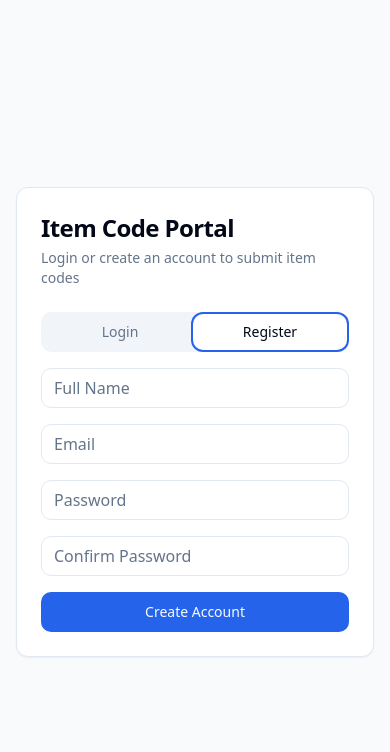
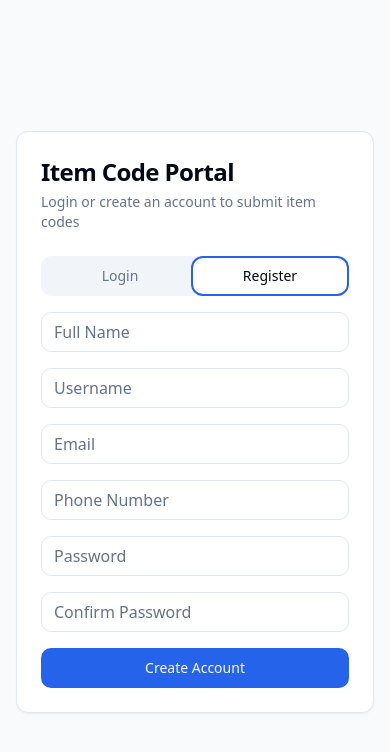
Before and after one commit to actg5grafindo/admin-pro-v005v, a React (Vite) app: page / in a window 390 px wide. Both pictures are taken after a click on the tab "Register". Shown: the top 752 px of the page. Built offline with nearby package versions, Linux system fonts and the light colour scheme.

Commit message:
Add phone number to registration and login
Updated the registration form to include a phone number field. Modified the login functionality to allow users to log in using their username, email, or phone number.
[skip gpt_engineer]

```diff
--- a/src/pages/Login.tsx
+++ b/src/pages/Login.tsx
@@ -9,12 +9,14 @@ import { toast } from "sonner";
 const Login = ({ role }: { role: "admin" | "submitter" }) => {
   const navigate = useNavigate();
   const [loginData, setLoginData] = useState({
-    email: "",
+    identifier: "", // Can be username, email, or phone
     password: "",
   });
   const [registerData, setRegisterData] = useState({
     name: "",
+    username: "",
     email: "",
+    phoneNumber: "",
     password: "",
     confirmPassword: "",
   });
@@ -22,7 +24,7 @@ const Login = ({ role }: { role: "admin" | "submitter" }) => {
   const handleLogin = (e: React.FormEvent) => {
     e.preventDefault();
     // This is a mock login - in real app we'd integrate with auth system
-    if (loginData.email && loginData.password) {
+    if (loginData.identifier && loginData.password) {
       localStorage.setItem("userRole", role);
       toast.success("Login successful!");
       navigate(role === "admin" ? "/admin" : "/submit");
@@ -39,7 +41,7 @@ const Login = ({ role }: { role: "admin" | "submitter" }) => {
     if (registerData.email && registerData.password && registerData.name) {
       localStorage.setItem("userRole", "submitter");
       toast.success("Registration successful! You can now login.");
-      setLoginData({ email: registerData.email, password: "" });
+      setLoginData({ identifier: registerData.email, password: "" });
     }
   };
 
@@ -61,10 +63,10 @@ const Login = ({ role }: { role: "admin" | "submitter" }) => {
             <form onSubmit={handleLogin} className="space-y-4">
               <div className="space-y-2">
                 <Input
-                  type="email"
+                  type="text"
                   placeholder="Email"
-                  value={loginData.email}
-                  onChange={(e) => setLoginData({ ...loginData, email: e.target.value })}
+                  value={loginData.identifier}
+                  onChange={(e) => setLoginData({ ...loginData, identifier: e.target.value })}
                   required
                 />
               </div>
@@ -92,10 +94,10 @@ const Login = ({ role }: { role: "admin" | "submitter" }) => {
                 <form onSubmit={handleLogin} className="space-y-4">
                   <div className="space-y-2">
                     <Input
-                      type="email"
-                      placeholder="Email"
-                      value={loginData.email}
-                      onChange={(e) => setLoginData({ ...loginData, email: e.target.value })}
+                      type="text"
+                      placeholder="Username, Email, or Phone Number"
+                      value={loginData.identifier}
+                      onChange={(e) => setLoginData({ ...loginData, identifier: e.target.value })}
                       required
                     />
                   </div>
@@ -127,10 +129,28 @@ const Login = ({ role }: { role: "admin" | "submitter" }) => {
                   </div>
                   <div className="space-y-2">
                     <Input
+                      type="text"
+                      placeholder="Username"
+                      value={registerData.username}
+                      onChange={(e) => setRegisterData({ ...registerData, username: e.target.value })}
+                      required
+                    />
+                  </div>
+                  <div className="space-y-2">
+                    <Input
                       type="email"
                       placeholder="Email"
                       value={registerData.email}
                       onChange={(e) => setRegisterData({ ...registerData, email: e.target.value })}
+                      required
+                    />
+                  </div>
+                  <div className="space-y-2">
+                    <Input
+                      type="tel"
+                      placeholder="Phone Number"
+                      value={registerData.phoneNumber}
+                      onChange={(e) => setRegisterData({ ...registerData, phoneNumber: e.target.value })}
                       required
                     />
                   </div>
```
